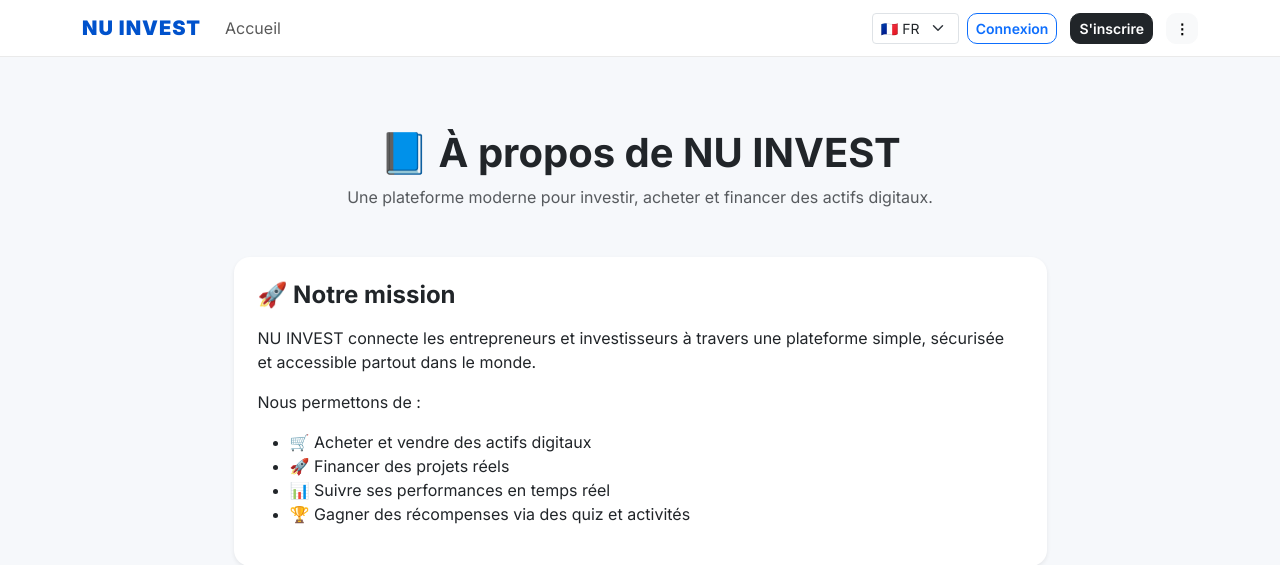
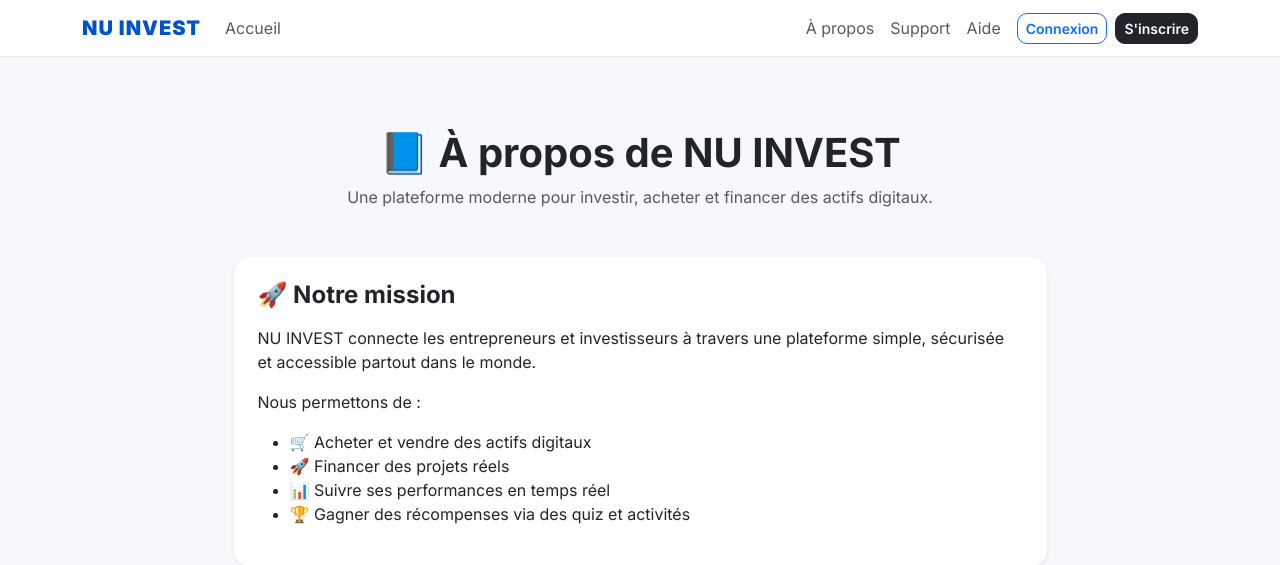
Before and after one commit to narkakaba-lgtm/nu-invest, a Django app: page /about/ in a window 1280 px wide. Shown: the top 565 px of the page. Run offline with Django 5.2, Linux system fonts and the light colour scheme.

Commit message:
Update base.html

```diff
--- a/platform_invest/templates/platform_invest/base.html
+++ b/platform_invest/templates/platform_invest/base.html
@@ -26,8 +26,7 @@
         }
 
         .navbar {
-            background: rgba(255,255,255,0.95);
-            backdrop-filter: blur(10px);
+            background: #ffffff;
             border-bottom: 1px solid #eaeaea;
         }
 
@@ -37,13 +36,8 @@
             letter-spacing: 1px;
         }
 
-        .btn {
-            border-radius: 10px;
-            font-weight: 600;
-        }
-
-        .card {
-            border-radius: 16px;
+        .nav-link {
+            font-weight: 500;
         }
 
         main {
@@ -55,15 +49,9 @@
             border-top: 1px solid #eaeaea;
         }
 
-        .nav-btns a {
-            margin-right: 5px;
-        }
-
-        @media (max-width: 768px) {
-            .nav-btns {
-                flex-direction: column;
-                align-items: flex-start;
-            }
+        .btn {
+            border-radius: 10px;
+            font-weight: 600;
         }
     </style>
 
@@ -82,11 +70,12 @@
             NU INVEST
         </a>
 
-        <!-- TOGGLE -->
-        <button class="navbar-toggler" data-bs-toggle="collapse" data-bs-target="#nav">
+        <!-- MOBILE TOGGLE -->
+        <button class="navbar-toggler" type="button" data-bs-toggle="collapse" data-bs-target="#nav">
             <span class="navbar-toggler-icon"></span>
         </button>
 
+        <!-- MENU -->
         <div class="collapse navbar-collapse" id="nav">
 
             <!-- LEFT -->
@@ -97,66 +86,76 @@
             </ul>
 
             <!-- RIGHT -->
-            <div class="d-flex align-items-center gap-2 flex-wrap nav-btns">
+            <ul class="navbar-nav ms-auto align-items-lg-center">
 
-                <!-- LANGUAGE -->
-                <form action="{% url 'set_language' %}" method="post">
-                    {% csrf_token %}
-                    <select name="language"
-                            class="form-select form-select-sm"
-                            onchange="this.form.submit()">
-                        <option value="fr">🇫🇷 FR</option>
-                        <option value="en">🇬🇧 EN</option>
-                        <option value="pt">🇵🇹 PT</option>
-                    </select>
-                </form>
+                <!-- PAGES PUBLIQUES -->
+                <li class="nav-item">
+                    <a class="nav-link" href="{% url 'about' %}">À propos</a>
+                </li>
+
+                <li class="nav-item">
+                    <a class="nav-link" href="{% url 'support' %}">Support</a>
+                </li>
+
+                <li class="nav-item">
+                    <a class="nav-link" href="{% url 'help' %}">Aide</a>
+                </li>
 
                 {% if user.is_authenticated %}
 
-                    <!-- ACTION BUTTONS -->
-                    <a href="{% url 'publier_vente' %}" class="btn btn-warning btn-sm">💰 Vendre</a>
-                    <a href="{% url 'deposer_projet' %}" class="btn btn-primary btn-sm">🚀 Projet</a>
-                    <a href="{% url 'quiz' %}" class="btn btn-success btn-sm">🏆 Quiz</a>
-                    <a href="{% url 'dashboard' %}" class="btn btn-dark btn-sm">Dashboard</a>
+                    <!-- ACTIONS UTILISATEUR -->
+                    <li class="nav-item">
+                        <a class="btn btn-warning btn-sm ms-lg-2 mt-2 mt-lg-0" href="{% url 'publier_vente' %}">
+                            💰 Vendre
+                        </a>
+                    </li>
 
-                    <!-- DROPDOWN -->
-                    <div class="dropdown">
-                        <button class="btn btn-light btn-sm" data-bs-toggle="dropdown">⋮</button>
-                        <ul class="dropdown-menu dropdown-menu-end">
-                            <li><a class="dropdown-item" href="{% url 'about' %}">📘 À propos</a></li>
-                            <li><a class="dropdown-item" href="{% url 'privacy' %}">🔐 Confidentialité</a></li>
-                            <li><a class="dropdown-item" href="{% url 'support' %}">📞 Support</a></li>
-                            <li><a class="dropdown-item" href="{% url 'help' %}">❓ Aide</a></li>
-                        </ul>
-                    </div>
+                    <li class="nav-item">
+                        <a class="btn btn-primary btn-sm ms-lg-2 mt-2 mt-lg-0" href="{% url 'deposer_projet' %}">
+                            🚀 Projet
+                        </a>
+                    </li>
+
+                    <li class="nav-item">
+                        <a class="btn btn-success btn-sm ms-lg-2 mt-2 mt-lg-0" href="{% url 'quiz' %}">
+                            🏆 Quiz
+                        </a>
+                    </li>
+
+                    <li class="nav-item">
+                        <a class="btn btn-dark btn-sm ms-lg-2 mt-2 mt-lg-0" href="{% url 'dashboard' %}">
+                            Dashboard
+                        </a>
+                    </li>
 
                     <!-- LOGOUT -->
-                    <form method="post" action="{% url 'logout' %}">
-                        {% csrf_token %}
-                        <button class="btn btn-outline-danger btn-sm">
-                            Déconnexion
-                        </button>
-                    </form>
+                    <li class="nav-item mt-2 mt-lg-0 ms-lg-2">
+                        <form method="post" action="{% url 'logout' %}">
+                            {% csrf_token %}
+                            <button class="btn btn-outline-danger btn-sm w-100">
+                                Déconnexion
+                            </button>
+                        </form>
+                    </li>
 
                 {% else %}
 
-                    <a href="{% url 'login' %}" class="btn btn-outline-primary btn-sm">Connexion</a>
-                    <a href="{% url 'inscription' %}" class="btn btn-dark btn-sm">S'inscrire</a>
+                    <!-- VISITEURS -->
+                    <li class="nav-item">
+                        <a class="btn btn-outline-primary btn-sm ms-lg-2 mt-2 mt-lg-0" href="{% url 'login' %}">
+                            Connexion
+                        </a>
+                    </li>
 
-                    <!-- DROPDOWN VISITEUR -->
-                    <div class="dropdown">
-                        <button class="btn btn-light btn-sm" data-bs-toggle="dropdown">⋮</button>
-                        <ul class="dropdown-menu dropdown-menu-end">
-                            <li><a class="dropdown-item" href="{% url 'about' %}">📘 À propos</a></li>
-                            <li><a class="dropdown-item" href="{% url 'privacy' %}">🔐 Confidentialité</a></li>
-                            <li><a class="dropdown-item" href="{% url 'support' %}">📞 Support</a></li>
-                            <li><a class="dropdown-item" href="{% url 'help' %}">❓ Aide</a></li>
-                        </ul>
-                    </div>
+                    <li class="nav-item">
+                        <a class="btn btn-dark btn-sm ms-lg-2 mt-2 mt-lg-0" href="{% url 'inscription' %}">
+                            S'inscrire
+                        </a>
+                    </li>
 
                 {% endif %}
 
-            </div>
+            </ul>
 
         </div>
 
@@ -173,9 +172,8 @@
     <small>© 2026 NU INVEST • Plateforme d’investissement SaaS</small>
 </footer>
 
-<!-- JS -->
+<!-- JS Bootstrap -->
 <script src="https://cdn.jsdelivr.net/npm/bootstrap@5.3.0/dist/js/bootstrap.bundle.min.js"></script>
-<script src="https://cdn.jsdelivr.net/npm/chart.js"></script>
 
 {% block extra_js %}{% endblock %}
 
```
